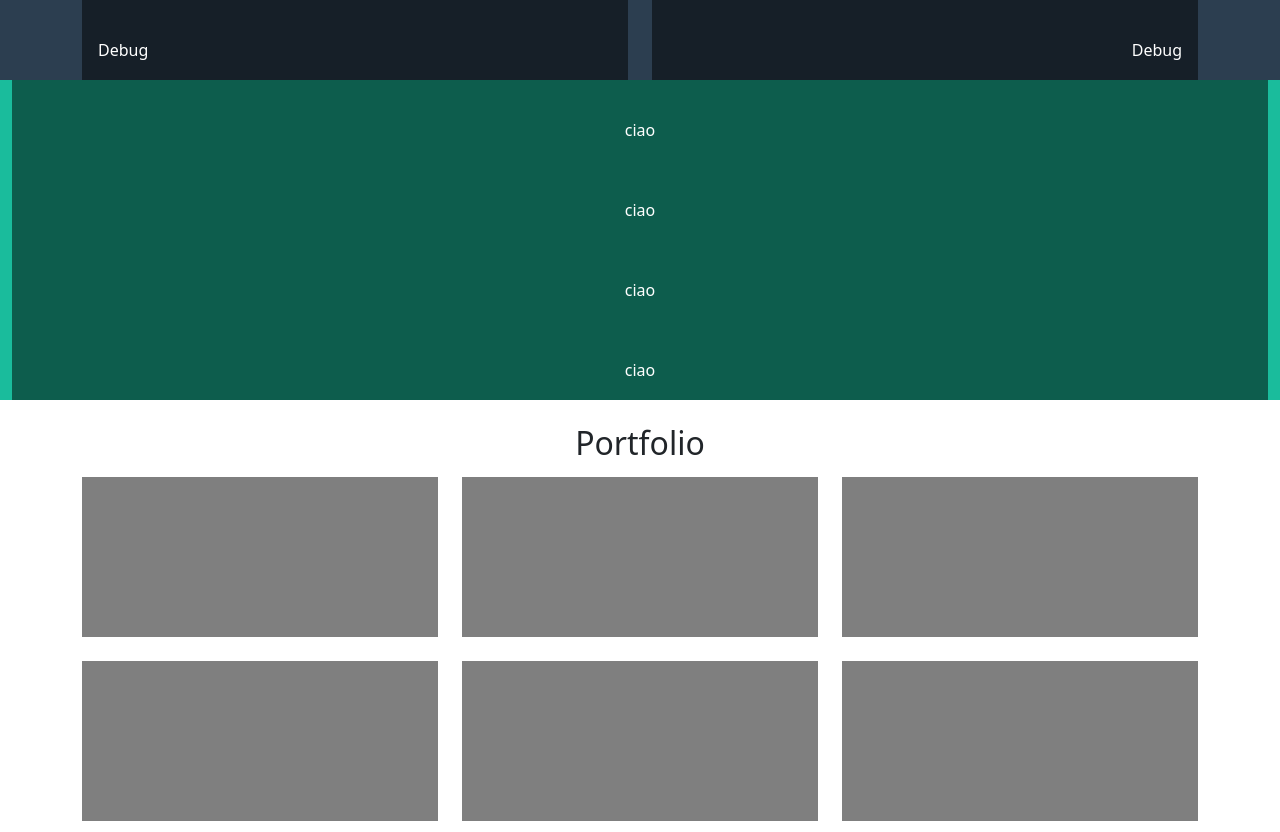
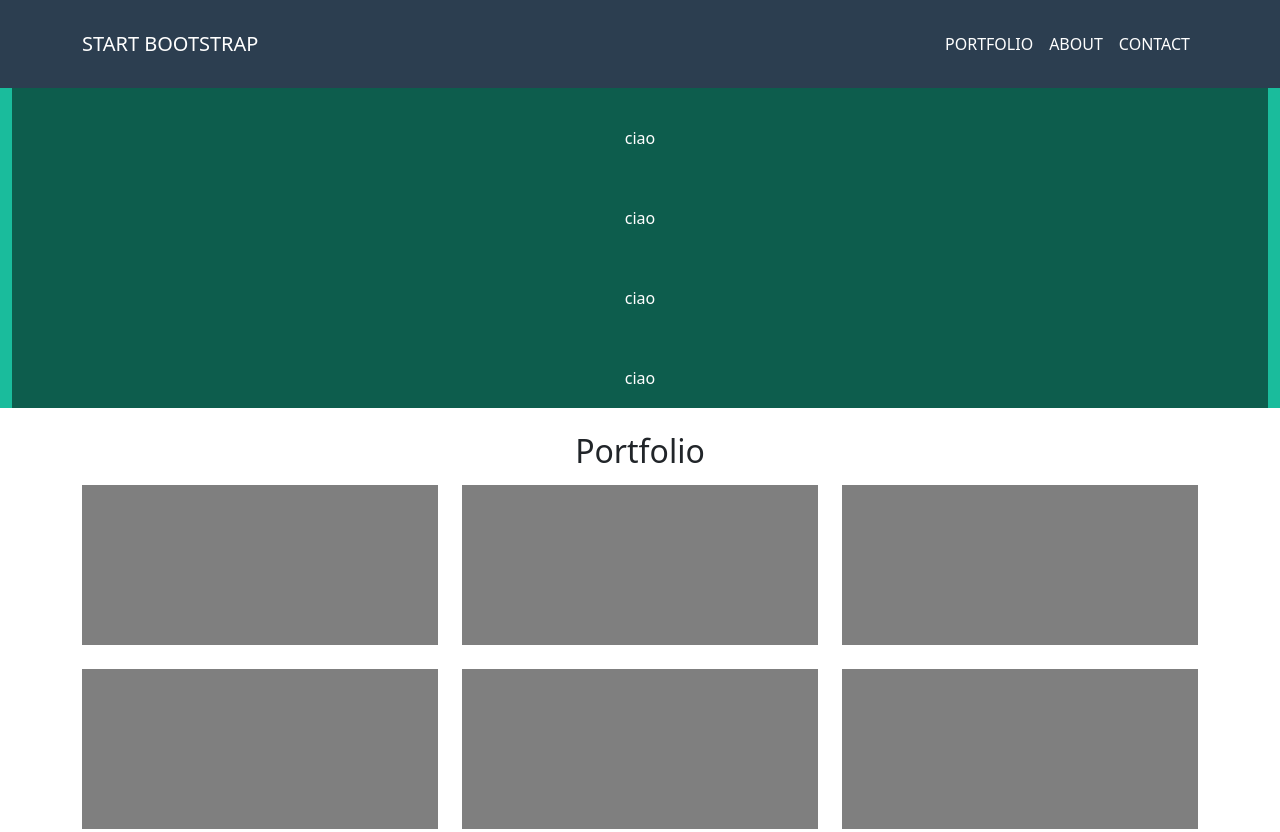
Before and after one commit to elepot87/html-css-bootstrap-freelancer, a plain HTML site: page index.html in a window 1280 px wide. Shown: the top 832 px of the page. Drawn offline with nearby package versions, Linux system fonts and the light colour scheme.

Commit message:
add navbar

```diff
--- a/css/main.css
+++ b/css/main.css
@@ -34,6 +34,28 @@
 .ms_px_60 {
   padding-right: 60px;
   padding-left: 60px;
+}
+
+/* Navbar */
+.main-header .ms_site-navbar {
+  background-color: #2c3e50;
+}
+
+.main-header .ms_site-brand {
+  font-weight: 500;
+}
+
+.main-header .ms_site-navbar .ms_site-nav-link {
+  color: #fff;
+  font-weight: 500;
+}
+
+.main-header .ms_site-navbar a.ms_site-nav-link:hover {
+  color: #1abc9c;
+}
+
+.main-header .ms_site-toggler {
+  border-color: #fff;
 }
 
 .debug-box {
@@ -91,19 +113,3 @@
   height: 200px;
   padding: 1rem 0;
 }
-
-/* Media query
-
-@media screen and (min-width: 768px) {
-  .ms_px_60 {
-    padding-right: 70px;
-    padding-left: 70px;
-  }
-}
-
-@media screen and (min-width: 992px) {
-  .ms_px_60 {
-    padding-right: 210px;
-    padding-left: 210px;
-  }
-} */
--- a/index.html
+++ b/index.html
@@ -17,18 +17,51 @@
   </head>
   <body>
     <!-- Header -->
-    <header class="bg-blue">
-      <div class="container">
-        <div class="row">
-          <div class="col-6 text-start">
-            <div class="debug-box">Debug</div>
-          </div>
-          <div class="col-6 text-end">
-            <div class="debug-box">Debug</div>
+    <header class="main-header">
+      <nav
+        class="
+          navbar navbar-expand-md navbar-dark
+          ms_site-navbar
+          text-uppercase
+          py-4
+        "
+      >
+        <div class="container">
+          <!-- Brand -->
+          <a class="navbar-brand ms_site-brand" href="#">Start Bootstrap</a>
+          <!-- Toggle -->
+          <button
+            class="navbar-toggler ms_site-toggler"
+            type="button"
+            data-bs-toggle="collapse"
+            data-bs-target="#navbarSupportedContent"
+            aria-controls="navbarSupportedContent"
+            aria-expanded="false"
+            aria-label="Toggle navigation"
+          >
+            <span class="navbar-toggler-icon"></span>
+          </button>
+          <!-- Main nav container -->
+          <div
+            class="collapse navbar-collapse justify-content-end"
+            id="navbarSupportedContent"
+          >
+            <ul class="navbar-nav">
+              <li class="nav-item">
+                <a class="nav-link ms_site-nav-link" href="#">Portfolio</a>
+              </li>
+              <li class="nav-item">
+                <a class="nav-link ms_site-nav-link" href="#">About</a>
+              </li>
+              <li class="nav-item">
+                <a class="nav-link ms_site-nav-link" href="#">Contact</a>
+              </li>
+            </ul>
           </div>
         </div>
-      </div>
+      </nav>
     </header>
+
     <!-- Hero -->
     <section class="hero bg-green">
       <div class="container-fluid">
@@ -195,5 +228,11 @@
         </div>
       </div>
     </section>
+    <!-- Script JS Bootstrap -->
+    <script
+      src="https://cdn.jsdelivr.net/npm/bootstrap@5.1.3/dist/js/bootstrap.bundle.min.js"
+      integrity="sha384-ka7Sk0Gln4gmtz2MlQnikT1wXgYsOg+OMhuP+IlRH9sENBO0LRn5q+8nbTov4+1p"
+      crossorigin="anonymous"
+    ></script>
   </body>
 </html>
```
